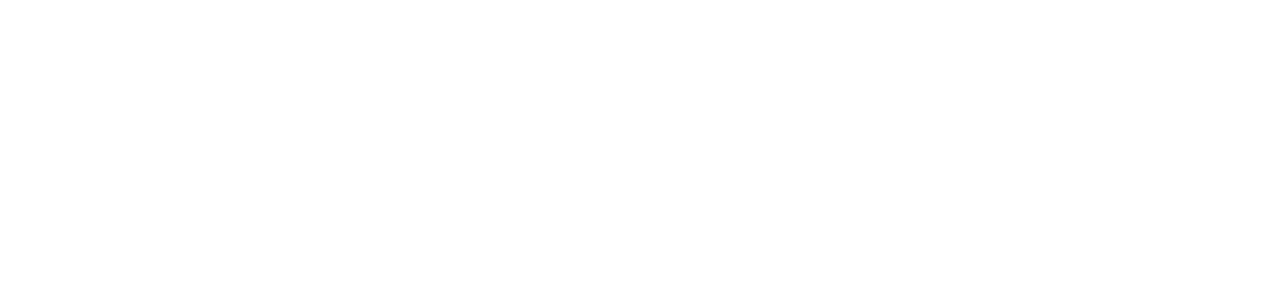
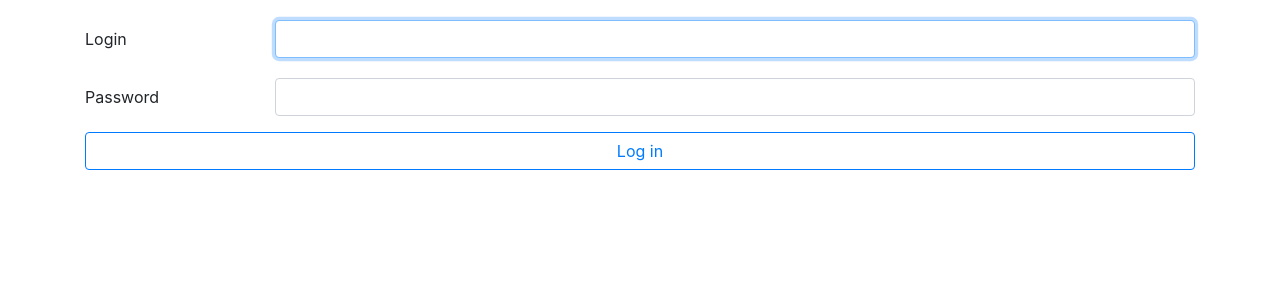
Before and after one commit to IceMouse1916/angularApp, an Angular app: page /login in a window 1280 px wide. Before the commit this address led to /. Shown: the top 300 px of the page. Built offline with nearby package versions, Linux system fonts and the light colour scheme.

Commit message:
login component added and users service

```diff
--- a/src/app/app-routing.module.ts
+++ b/src/app/app-routing.module.ts
@@ -6,7 +6,8 @@ import { TestComponent } from './test/test.component';
 import { FavouritesComponent } from './favourites/favourites.component';
 import { AdvancedSearchComponent } from './advanced-search/advanced-search.component';
 import { StartPageComponent } from './start-page/start-page.component';
-import { OccupationDetailsComponent } from './occupation-details/occupation-details.component'
+import { OccupationDetailsComponent } from './occupation-details/occupation-details.component';
+import { LogInComponent } from './log-in/log-in.component';
 
 
 const routes: Routes = [
@@ -16,7 +17,8 @@ const routes: Routes = [
   {path:'search/advanced', component: AdvancedSearchComponent},
   {path:'start', component: StartPageComponent},
   {path: '', redirectTo: 'search', pathMatch: 'full'},
-  {path:'occupation/:id', component: OccupationDetailsComponent}
+  {path:'occupation/:id', component: OccupationDetailsComponent},
+  {path:'login', component: LogInComponent}
 ];
 
 @NgModule({
--- a/src/app/app.module.ts
+++ b/src/app/app.module.ts
@@ -18,6 +18,7 @@ import { OccupationsService } from './occupations.service';
 import { HttpClientModule } from '@angular/common/http';
 import { OccupationsListComponent } from './occupations-list/occupations-list.component';
 import { OccupationDetailsComponent } from './occupation-details/occupation-details.component';
+import { LogInComponent } from './log-in/log-in.component';
 
 
 @NgModule({
@@ -30,7 +31,8 @@ import { OccupationDetailsComponent } from './occupation-details/occupation-deta
     AdvancedSearchComponent,
     StartPageComponent,
     OccupationsListComponent,
-    OccupationDetailsComponent
+    OccupationDetailsComponent,
+    LogInComponent
   ],
   imports: [
     BrowserModule,
--- /dev/null
+++ b/src/app/log-in/log-in.component.html
@@ -0,0 +1,13 @@
+<div class="form-group row" style="margin-top:20px;">
+  <label for="example-text-input" class="col-2 col-form-label">Login</label>
+  <div class="col-10">
+    <input class="form-control" type="text" autofocus>
+  </div>
+</div>
+<div class="form-group row" style="margin-top:20px;">
+  <label for="example-text-input" class="col-2 col-form-label">Password</label>
+  <div class="col-10">
+    <input class="form-control" type="password">
+  </div>
+</div>
+<button type="button" class="btn btn-block btn-outline-primary">Log in</button>
--- /dev/null
+++ b/src/app/log-in/log-in.component.ts
@@ -0,0 +1,15 @@
+import { Component, OnInit } from '@angular/core';
+
+@Component({
+  selector: 'nk-log-in',
+  templateUrl: './log-in.component.html',
+  styleUrls: ['./log-in.component.css']
+})
+export class LogInComponent implements OnInit {
+
+  constructor() { }
+
+  ngOnInit() {
+  }
+
+}
```
Also changed, not shown: src/app/users.service.ts (added, +12 -0 lines), src/app/log-in/log-in.component.css (added).
